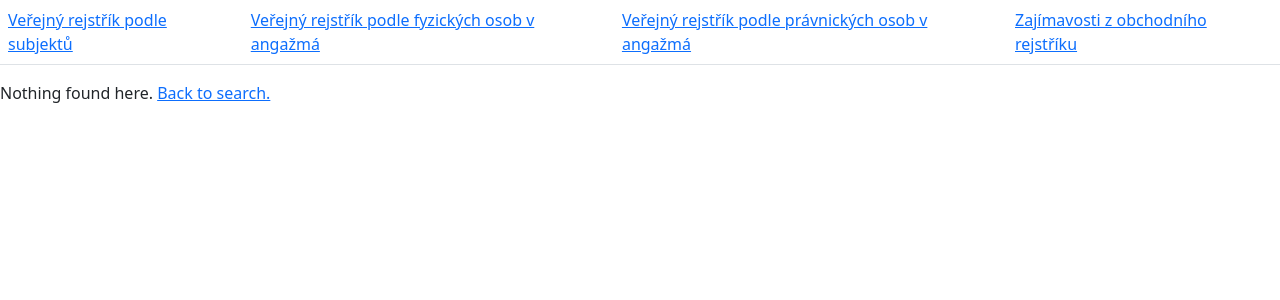
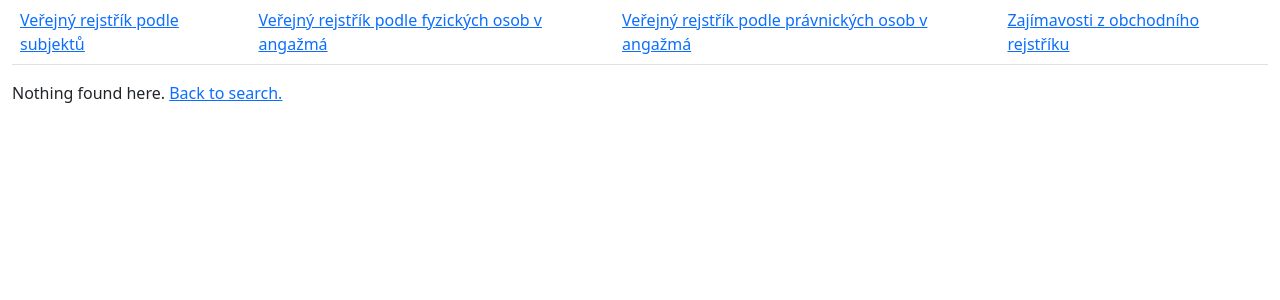
Before and after one commit to SveterCZE/justice, a Flask app: page /1 in a window 1280 px wide. Shown: the top 300 px of the page. Run offline with Flask 2, Linux system fonts and the light colour scheme; data that the repository does not hold is empty.

Commit message:
improve the borders

```diff
--- a/templates/header.html
+++ b/templates/header.html
@@ -8,7 +8,7 @@
     <!-- Bootstrap CSS -->
     <link href="https://cdn.jsdelivr.net/npm/bootstrap@5.0.0-beta1/dist/css/bootstrap.min.css" rel="stylesheet" integrity="sha384-giJF6kkoqNQ00vy+HMDP7azOuL0xtbfIcaT9wjKHr8RbDVddVHyTfAAsrekwKmP1" crossorigin="anonymous">
 <title>Search Results - Flask Justice Database</title>
-<body>
+<body class="container-fluid">
 <table class="table">
   <tr>
     <td><a href="/">Veřejný rejstřík podle subjektů</a></td>
```
